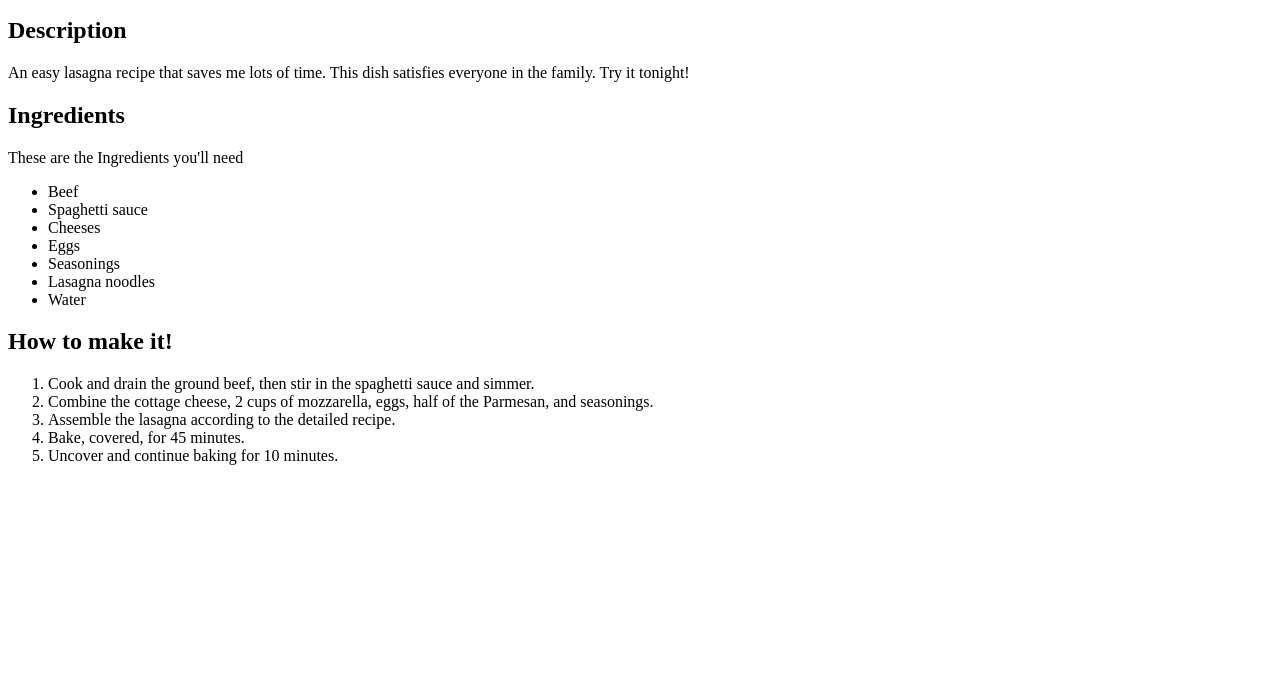
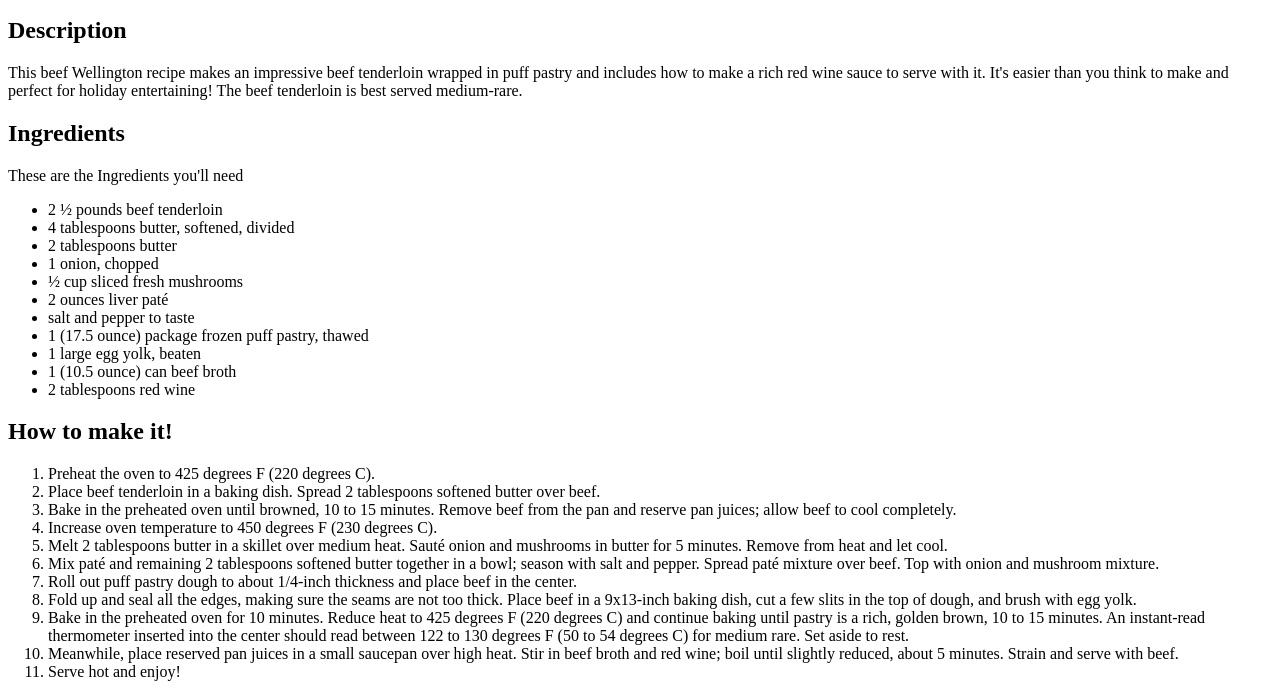
Before and after one commit to jsprTmbr/odin-recipes, a plain HTML site: page recipes/beef-wellington.html in a window 1280 px wide. Shown: the part 127-824 px from the top of the page. Before the commit the page ends 800 px from the top, so only its background shows below. Drawn offline with Linux system fonts and the light colour scheme.

Commit message:
Add original content to beef-wellington.html

```diff
--- a/recipes/beef-wellington.html
+++ b/recipes/beef-wellington.html
@@ -10,25 +10,35 @@
     <h1>Beef Wellington</h1>
     <img src="../images/beef-wellington.webp" alt="Picture of a Beef Wellington">
     <h2>Description</h2>
-    <p>An easy lasagna recipe that saves me lots of time. This dish satisfies everyone in the family. Try it tonight!</p>
+    <p>This beef Wellington recipe makes an impressive beef tenderloin wrapped in puff pastry and includes how to make a rich red wine sauce to serve with it. It's easier than you think to make and perfect for holiday entertaining! The beef tenderloin is best served medium-rare.</p>
     <h2>Ingredients</h2>
     <p>These are the Ingredients you'll need</p>
     <ul>
-        <li>Beef</li>
-        <li>Spaghetti sauce</li>
-        <li>Cheeses</li>
-        <li>Eggs</li>
-        <li>Seasonings</li>
-        <li>Lasagna noodles</li>
-        <li>Water</li>
+        <li>2 ½ pounds beef tenderloin</li>
+        <li>4 tablespoons butter, softened, divided</li>
+        <li>2 tablespoons butter</li>
+        <li>1 onion, chopped</li>
+        <li>½ cup sliced fresh mushrooms</li>
+        <li>2 ounces liver paté</li>
+        <li>salt and pepper to taste</li>
+        <li>1 (17.5 ounce) package frozen puff pastry, thawed</li>
+        <li>1 large egg yolk, beaten</li>
+        <li>1 (10.5 ounce) can beef broth</li>
+        <li>2 tablespoons red wine</li>
     </ul>
     <h2>How to make it!</h2>
     <ol>
-        <li>Cook and drain the ground beef, then stir in the spaghetti sauce and simmer. </li>
-        <li>Combine the cottage cheese, 2 cups of mozzarella, eggs, half of the Parmesan, and seasonings.</li>
-        <li>Assemble the lasagna according to the detailed recipe.</li>
-        <li>Bake, covered, for 45 minutes.</li>
-        <li>Uncover and continue baking for 10 minutes.</li>
+        <li>Preheat the oven to 425 degrees F (220 degrees C).</li>
+        <li>Place beef tenderloin in a baking dish. Spread 2 tablespoons softened butter over beef.</li>
+        <li>Bake in the preheated oven until browned, 10 to 15 minutes. Remove beef from the pan and reserve pan juices; allow beef to cool completely.</li>
+        <li>Increase oven temperature to 450 degrees F (230 degrees C).</li>
+        <li>Melt 2 tablespoons butter in a skillet over medium heat. Sauté onion and mushrooms in butter for 5 minutes. Remove from heat and let cool.</li>
+        <li>Mix paté and remaining 2 tablespoons softened butter together in a bowl; season with salt and pepper. Spread paté mixture over beef. Top with onion and mushroom mixture.</li>
+        <li>Roll out puff pastry dough to about 1/4-inch thickness and place beef in the center.</li>
+        <li>Fold up and seal all the edges, making sure the seams are not too thick. Place beef in a 9x13-inch baking dish, cut a few slits in the top of dough, and brush with egg yolk.</li>
+        <li>Bake in the preheated oven for 10 minutes. Reduce heat to 425 degrees F (220 degrees C) and continue baking until pastry is a rich, golden brown, 10 to 15 minutes. An instant-read thermometer inserted into the center should read between 122 to 130 degrees F (50 to 54 degrees C) for medium rare. Set aside to rest.</li>
+        <li>Meanwhile, place reserved pan juices in a small saucepan over high heat. Stir in beef broth and red wine; boil until slightly reduced, about 5 minutes. Strain and serve with beef.</li>
+        <li>Serve hot and enjoy!</li>
     </ol>
 </body>
 </html>
```
